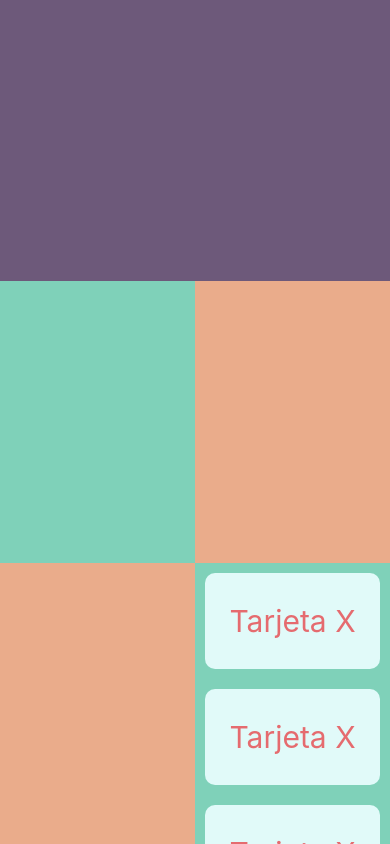
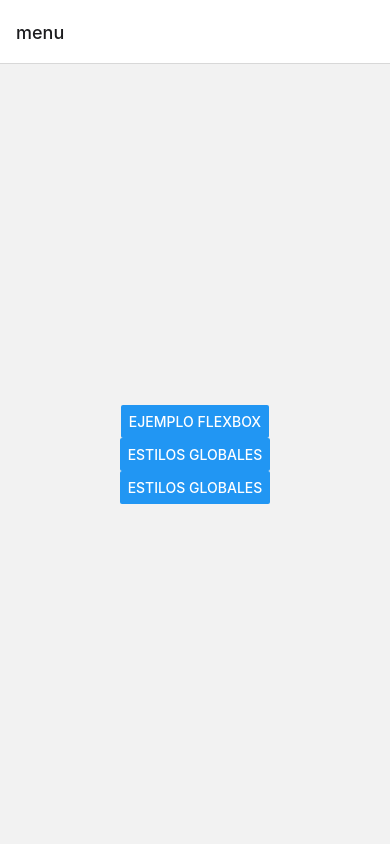
Before and after one commit to zavaletamx/desarrollo-movil-multiplataforma, a React Native app: screen /menu in a window 390 px wide. Built offline with nearby package versions, Linux system fonts and the light colour scheme.

Commit message:
Implementación de ReactNavigation y Stack

```diff
--- a/App.js
+++ b/App.js
@@ -1,131 +1,57 @@
-import React from 'react';
-import { StatusBar } from 'expo-status-bar';
-import { ScrollView, Text, View } from 'react-native';
-import colores from './src/styles/colores';
-import { Colors } from 'react-native/Libraries/NewAppScreen';
-import Tarjeta from './src/Tarjeta';
+/**
+ * ReactNative indica que toda la app y cualquier método de navegación debe estar contenido
+ * por un NavigationContainer, en caso de existir más de un método de navegación
+ * tod_os deben pertenecer al mismo NavigationContainer
+ *
+ * Mientras que todas las pantalla (screens) que se naveguen mediante un Stack
+ * Deben pertenecer a un StackNavigator.
+ *
+ * Cada pantalla a la que se pueda navegar la representaremos por medio de
+ * un StackScreen
+ */
+
+//Importamos a NavigationContainer
+import { NavigationContainer } from '@react-navigation/native';
+
+//Importamos a StackNavigator
+import { createNativeStackNavigator } from '@react-navigation/native-stack';
+
+//Inicializamos el Stack (contenedor) de nuestras pantallas
+const Stack = createNativeStackNavigator();
 
 /*
-El método de organización estructural de ReactNative es
-FlexBox, es decir, los contenedores se ajustan dinámicamente
-en función de los elementos que lo componen
-
-Esta propiedad se llama Flex
-
-la propiedad de estilo height defecto de una view
-es dinámica (wrap_content) en función del contenido
-
-Flex indica un peso NO UN NUMERO DE COLUMNAS
-
-React se encarga de balancear los pesos en funcíon de la unidad
-de flex
+Debemos importar todas las pantallas que vamos a referenciar
+al Stack
 */
+import MenuScreen from './src/screens/MenuScreen';
+import FlexBoxScreen from './src/screens/FlexBoxScreen';
+import EstilosGlobalesScreen from './src/screens/EstilosGlobalesScreen';
 
 export default function App() {
-	const arreglo = [];
-	for (let i = 0; i < 20; i++) {
-		arreglo.push(`Texto No ${i + 1}`);
-	}
+	return (
+		/** Creamos un contenedor de navegación para
+        toda la app */
+		<NavigationContainer>
+			{/* Creamos un Stack (contenedor) para nuestras
+			pantallas */}
+			<Stack.Navigator>
+				{/* Cada componente al que querramos navegar debe aparecer
+                como Screen de este stack  */}
+				<Stack.Screen
+					name='menu'
+					component={MenuScreen}
+				/>
 
-	return (
-		/*
-        Podemos controlar la posición y orientación de
-        los elementos de FlexBox utilizando
-        flexDirection:
-        column (defecto) ===== apila los elementos de
-                                forma vertical en el
-                                orden declarado
+				<Stack.Screen
+					name='flex'
+					component={FlexBoxScreen}
+				/>
 
-        column-reverse ======  apila los elementos de
-                                forma vertical en el
-                                orden contrario al declarado
-
-        row            ======  apila los elementos de
-                                forma horizontal en el
-                                orden declarado
-
-        row            ======  apila los elementos de
-                                forma horizontal en el
-                                orden contrario al declarado
-        */
-
-		/*Contenedor principal para elementos verticales*/
-		<View
-			style={{
-				flex: 1,
-				flexDirection: 'column',
-				backgroundColor: colores.tumbleweed,
-			}}>
-			{/** Contenedor del slider horizontal */}
-			<View
-				style={{
-					flex: 1,
-					backgroundColor: colores.chineseViolet,
-				}}></View>
-
-			{/** Contenedor de la cuadrícula */}
-			<View
-				style={{
-					flex: 2,
-					flexDirection: 'row',
-				}}>
-				{/** Contenedor del lado izquierdo */}
-				<View
-					style={{
-						flex: 1,
-						flexDirection: 'column',
-					}}>
-					{/** Cuadro superior derecho */}
-					<View
-						style={{
-							flex: 1,
-							backgroundColor:
-								colores.middleBlueGreen,
-						}}></View>
-
-					{/** Cuadro inferior derecho */}
-					<View
-						style={{
-							flex: 1,
-							backgroundColor:
-								colores.tumbleweed,
-						}}></View>
-				</View>
-
-				{/** Contenedor del lado derecho */}
-				<View
-					style={{
-						flex: 1,
-						flexDirection: 'column-reverse',
-					}}>
-					{/** Cuadro superior derecho */}
-					<ScrollView
-						style={{
-							flex: 1,
-							backgroundColor:
-								colores.middleBlueGreen,
-						}}>
-						<Tarjeta texto='Tarjeta X' />
-						<Tarjeta texto='Tarjeta X' />
-						<Tarjeta texto='Tarjeta X' />
-						<Tarjeta texto='Tarjeta X' />
-						<Tarjeta texto='Tarjeta X' />
-						<Tarjeta texto='Tarjeta X' />
-						<Tarjeta texto='Tarjeta X' />
-						<Tarjeta texto='Tarjeta X' />
-						<Tarjeta texto='Tarjeta X' />
-						<Tarjeta texto='Tarjeta X' />
-					</ScrollView>
-
-					{/** Cuadro inferior derecho */}
-					<View
-						style={{
-							flex: 1,
-							backgroundColor:
-								colores.tumbleweed,
-						}}></View>
-				</View>
-			</View>
-		</View>
+				<Stack.Screen
+					name='estilos'
+					component={EstilosGlobalesScreen}
+				/>
+			</Stack.Navigator>
+		</NavigationContainer>
 	);
 }
--- a/package.json
+++ b/package.json
@@ -10,11 +10,15 @@
 		"eject": "expo eject"
 	},
 	"dependencies": {
+		"@react-navigation/native": "^6.0.8",
+		"@react-navigation/native-stack": "^6.5.0",
 		"expo": "~44.0.0",
 		"expo-status-bar": "~1.2.0",
 		"react": "17.0.1",
 		"react-dom": "17.0.1",
 		"react-native": "0.64.3",
+		"react-native-safe-area-context": "3.3.2",
+		"react-native-screens": "~3.10.1",
 		"react-native-web": "0.17.1"
 	},
 	"devDependencies": {
--- /dev/null
+++ b/src/screens/EstilosGlobalesScreen.js
@@ -0,0 +1,17 @@
+import React from 'react';
+import { Text, View } from 'react-native';
+
+const EstilosGlobalesScreen = (props) => {
+	return (
+		<View
+			style={{
+				flex: 1,
+				justifyContent: 'center',
+				alignItems: 'center',
+			}}>
+			<Text>EstilosGlobalesScreen</Text>
+		</View>
+	);
+};
+
+export default EstilosGlobalesScreen;
--- /dev/null
+++ b/src/screens/FlexBoxScreen.js
@@ -0,0 +1,17 @@
+import React from 'react';
+import { Text, View } from 'react-native';
+
+const FlexBoxScreen = (props) => {
+	return (
+		<View
+			style={{
+				flex: 1,
+				justifyContent: 'center',
+				alignItems: 'center',
+			}}>
+			<Text>FlexBoxScree.js</Text>
+		</View>
+	);
+};
+
+export default FlexBoxScreen;
--- /dev/null
+++ b/src/screens/MenuScreen.js
@@ -0,0 +1,60 @@
+import React from 'react';
+import { Button, Text, View } from 'react-native';
+
+const MenuScreen = (props) => {
+	// Creamos una función flecha para invocar en el
+	// click del botón
+	const clickBoton = () => {
+		props.navigation.navigate('estilos');
+	};
+
+	const clickPantalla = (nombreScreen) => {
+		props.navigation.navigate(nombreScreen);
+	};
+
+	return (
+		<View
+			style={{
+				flex: 1,
+				justifyContent: 'center',
+				alignItems: 'center',
+			}}>
+			{/* Los botones pueden programar su evento onPress
+            de manera local o bien invocando a una constante
+            OnPress recibe una función anónima como
+            parámetro de ejecución
+
+            De manera global, dentro del parámetro props de
+            cada componente ahora existe un objeto llamado
+            navigation que contiene el método
+            navigate, necesario para ir a otra pantalla
+
+            props.navigation.navigate('_NAME_SCREEN_');
+
+             */}
+			<Button
+				title='Ejemplo FlexBox'
+				onPress={() => {
+					props.navigation.navigate('flex');
+				}}
+			/>
+
+			{/* Si la función onpress no contiene parámetros,
+            se puede indicar directamente como valor
+            de la propiedad */}
+			<Button
+				title='Estilos Globales'
+				onPress={clickBoton}
+			/>
+
+			{/* Si la función onpress cotiene parámetros, debe indicarse
+            dentro de una función flecha */}
+			<Button
+				title='Estilos Globales'
+				onPress={() => clickPantalla('estilos')}
+			/>
+		</View>
+	);
+};
+
+export default MenuScreen;
```
Also changed, not shown: App_flex_clase2.js (added, +131 -0 lines), 2 other files (tests, documents, lock files or other folders).
